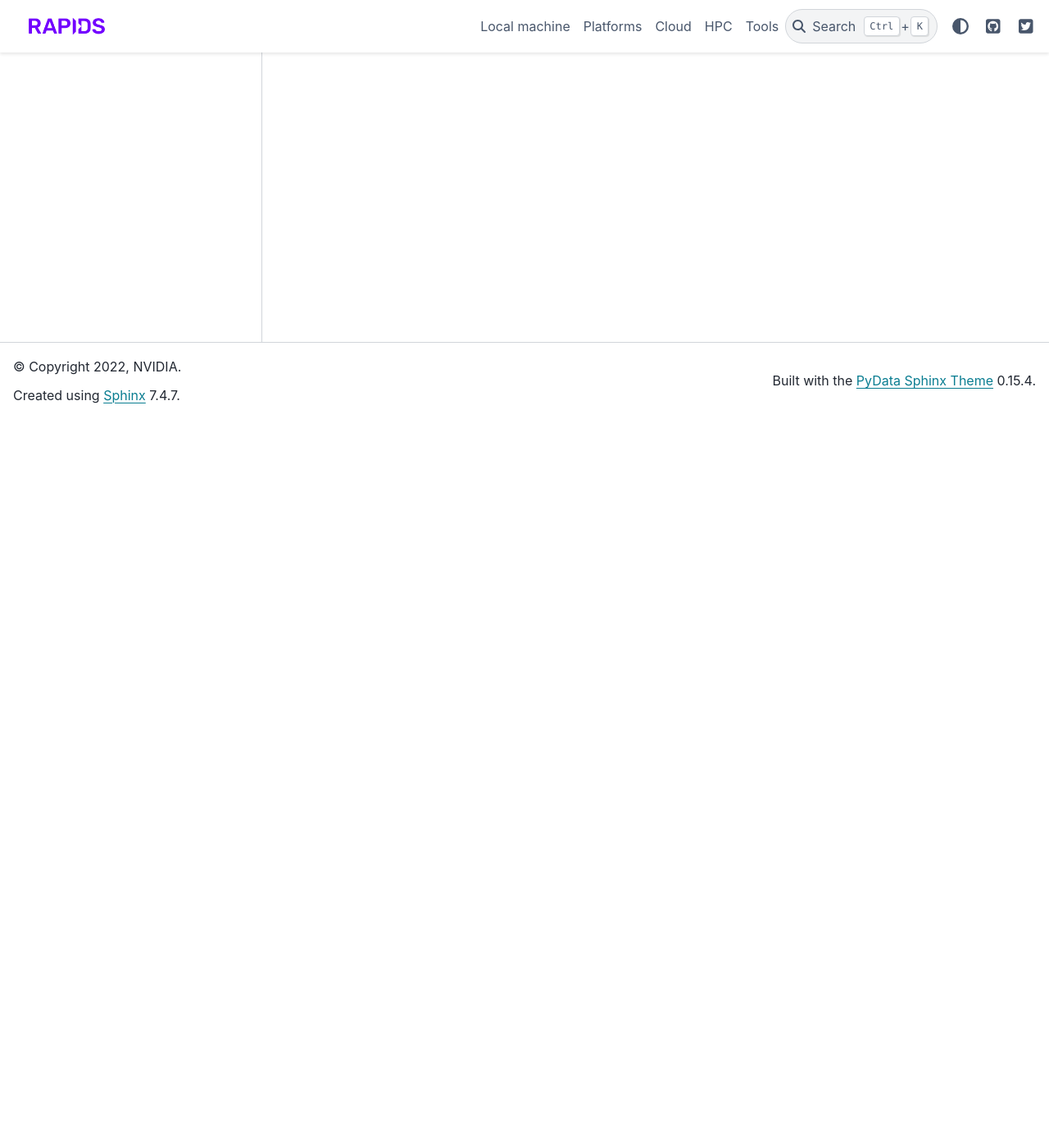
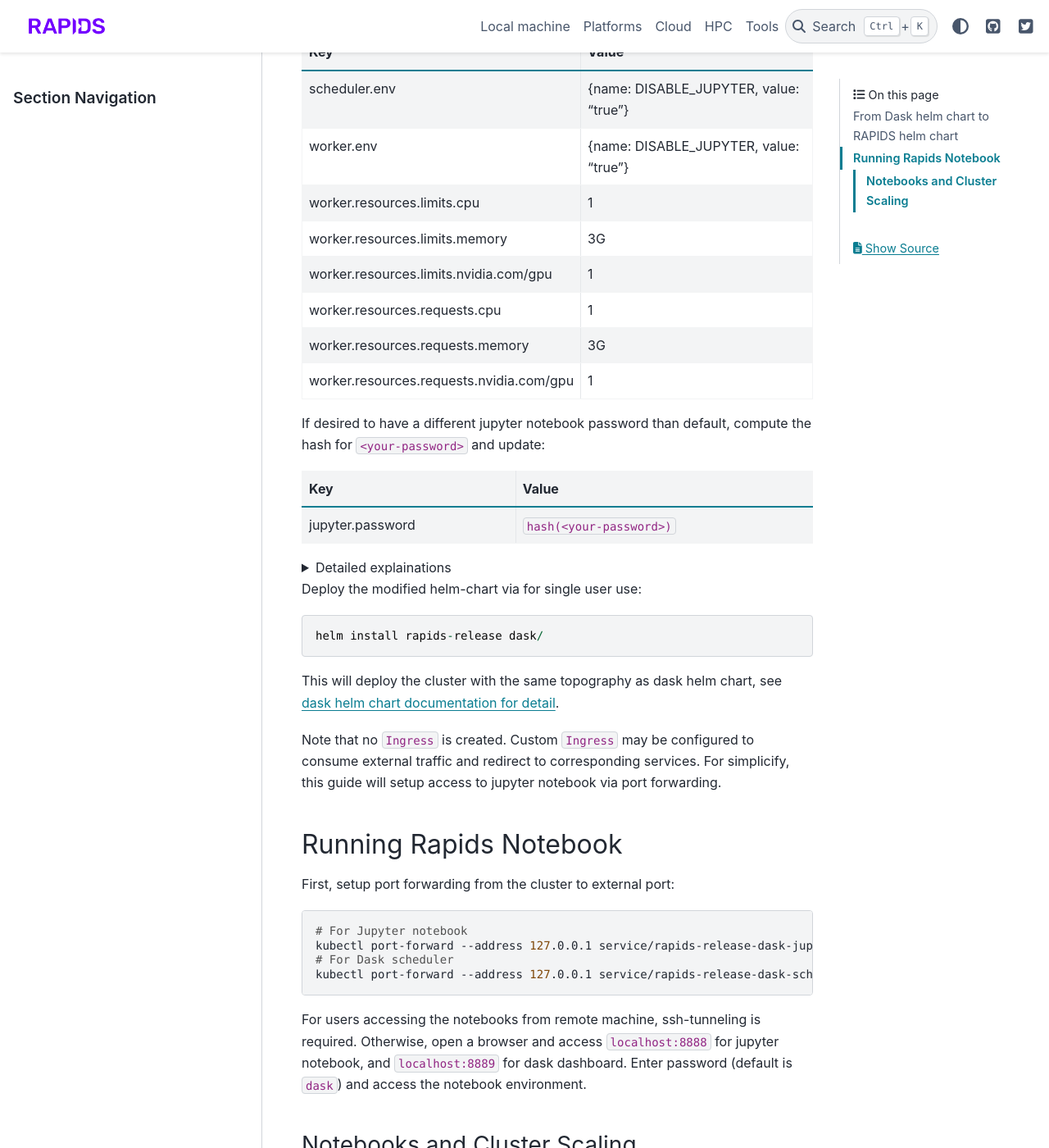
Before and after one commit to rapidsai/deployment, a Sphinx documentation site: the page built from source/tools/kubernetes/dask-helm-chart.md, in a window 1280 px wide and 1400 px high, scrolled down 889 px. Shown: the whole window at 82% size. Built offline with Sphinx 7.4.7 and the PyData theme 0.15.4, drawn with Linux system fonts in a browser that asks for light colours; pages that are not in the unit, such as notebooks, are missing from menus; some of the changed text lies outside the part shown.

Commit message:
Inception

````diff
--- a/source/tools/kubernetes/dask-helm-chart.md
+++ b/source/tools/kubernetes/dask-helm-chart.md
@@ -1,2 +1,139 @@
 Dask Helm Chart
 ===============
+
+This guide provides an easy entry point to deploy RAPIDS into Kubernetes cluster via helm chart,
+using [dask/helm-chart](https://github.com/dask/helm-chart) as the starting point.
+This guide will walk through steps to set up a scalable rapids cluster,
+demonstrating GPU accelerated notebook workflows and scaling up and down the cluster.
+## From Dask helm chart to RAPIDS helm chart
+
+TL;DR, clone [dask/helm-chart](https://github.com/dask/helm-chart),
+and modfiy the following key-value pairs in `dask/values.yaml`.
+
+Key | Value
+---|---
+scheduler.images.repository | rapidsai/rapidsai-core
+scheduler.images.tag | 22.06-cuda11.5-runtime-ubuntu20.04-py3.9
+worker.images.repository | rapidsai/rapidsai-core
+worker.images.tag | 22.06-cuda11.5-runtime-ubuntu20.04-py3.9
+jupyter.images.repository | rapidsai/rapidsai-core
+jupyter.images.tag | 22.06-cuda11.5-runtime-ubuntu20.04-py3.9
+worker.dask_worker | "dask-cuda-worker"
+
+Add the following new items:
+
+Key | Value
+---|---
+scheduler.env | {name: DISABLE_JUPYTER, value: "true"}
+worker.env | {name: DISABLE_JUPYTER, value: "true"}
+worker.resources.limits.cpu | 1
+worker.resources.limits.memory | 3G
+worker.resources.limits.nvidia.com/gpu | 1
+worker.resources.requests.cpu | 1
+worker.resources.requests.memory | 3G
+worker.resources.requests.nvidia.com/gpu | 1
+
+If desired to have a different jupyter notebook password than default,
+compute the hash for `<your-password>` and update:
+
+Key | Value
+---|---
+jupyter.password | `hash(<your-password>)`
+
+<details>
+<summary>Detailed explainations</summary>
+
+`*.images.*` is updated with the RAPIDS "runtime" image from the stable release,
+which includes environment necessary to launch run accelerated libraries in RAPIDS,
+and scaling up and down via dask.
+Note that all scheduler,
+woker and jupyter pods are required to use the same image.
+This ensures that dask scheduler and worker versions match.
+
+`*.env` is required as of release 22.08 as a workaround for limitations in the image.
+May be removed in the future.
+
+`worker.resources` exlicitly requests GPU for each worker pod,
+required by many accelerated libraries in RAPIDS.
+
+`worker.dask_worker` is the launch command for dask worker inside worker pod.
+To leverage the GPU resource each pod has,
+[`dask_cuda_worker`](https://docs.rapids.ai/api/dask-cuda/stable/index.html) is launched in place of the regular `dask_worker`.
+
+</details>
+
+Deploy the modified helm-chart via for single user use:
+```
+helm install rapids-release dask/
+```
+
+This will deploy the cluster with the same topography as dask helm chart,
+see [dask helm chart documentation for detail](https://github.com/dask/helm-chart/blob/main/dask/.frigate).
+
+Note that no `Ingress` is created.
+Custom `Ingress` may be configured to consume external traffic and redirect to corresponding services.
+For simplicify, this guide will setup access to jupyter notebook via port forwarding.
+
+## Running Rapids Notebook
+
+First, setup port forwarding from the cluster to external port:
+
+```bash
+# For Jupyter notebook
+kubectl port-forward --address 127.0.0.1 service/rapids-release-dask-jupyter 8888:80 &
+# For Dask scheduler
+kubectl port-forward --address 127.0.0.1 service/rapids-release-dask-scheduler 8889:80 &
+```
+
+For users accessing the notebooks from remote machine,
+ssh-tunneling is required.
+Otherwise,
+open a browser and access `localhost:8888` for jupyter notebook,
+and `localhost:8889` for dask dashboard.
+Enter password (default is `dask`) and access the notebook environment.
+
+### Notebooks and Cluster Scaling
+
+RAPIDS is a GPU accelerated,
+scalable environment suitable for various data science workflow.
+[`10 Minutes to cuDF and Dask-cuDF`](https://docs.rapids.ai/api/cudf/stable/user_guide/10min.html)
+notebook demonstrates using [`cuDF`'s](https://docs.rapids.ai/api/cudf/stable/) pandas-like API
+to accelerate the workflow on GPU.
+The notebook is hosted in `cudf` folder,
+so be sure to take the time and walk through the notebook!
+
+<!-- TODO: Image to demonstrate the dashboard with the usage of the workers -->
+
+In cluster server,
+execute the following to retrieve the IP address of the scheduler:
+```
+kubectl get svc -l component=scheduler,release=rapids-release
+```
+
+```python
+from dask.distributed import Client
+
+client = Client(<your-scheduler-ip-address:8786>)
+client
+```
+
+![dask worker](../../_static/daskworker.PNG)
+
+By default,
+we can see 3 workers are scheduled.
+Each has 1 GPU assigned.
+In case you want to scale up the cluster with more GPU workers,
+you may do so via `kubectl` or via `helm upgrade`.
+
+```bash
+# via `kubectl`
+kubectl scale deployment rapids-release-worker --replicas=8
+```
+
+```bash
+# via `helm upgrade`
+# Modify `worker.replicas` in `values.yaml` to 8, then run
+helm upgrade rapids-release rapids/
+```
+
+![dask worker](../../_static/eightworkers.PNG)
````
Also changed, not shown: source/_static/daskworker.PNG (added), source/_static/eightworkers.PNG (added).
